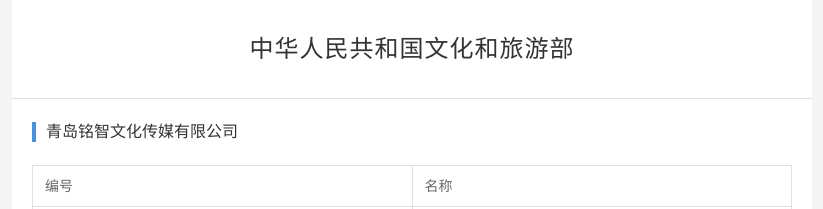
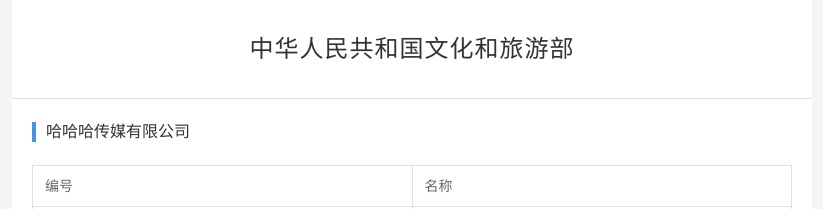
Before and after one commit to luohengjian/2, a plain HTML site: page index.html in a window 1280 px wide. Shown: the top 209 px of the page, without its empty margins (228-1051 px from the left). Drawn offline with Linux system fonts and the light colour scheme.

Commit message:
Update index.html

```diff
--- a/index.html
+++ b/index.html
@@ -15,7 +15,7 @@
         <div class="company-section">
             <div class="company-header">
                 <div class="blue-bar"></div>
-                <h2>青岛铭智文化传媒有限公司</h2>
+                <h2>哈哈哈传媒有限公司</h2>
             </div>
 
             <div class="info-grid">
```
